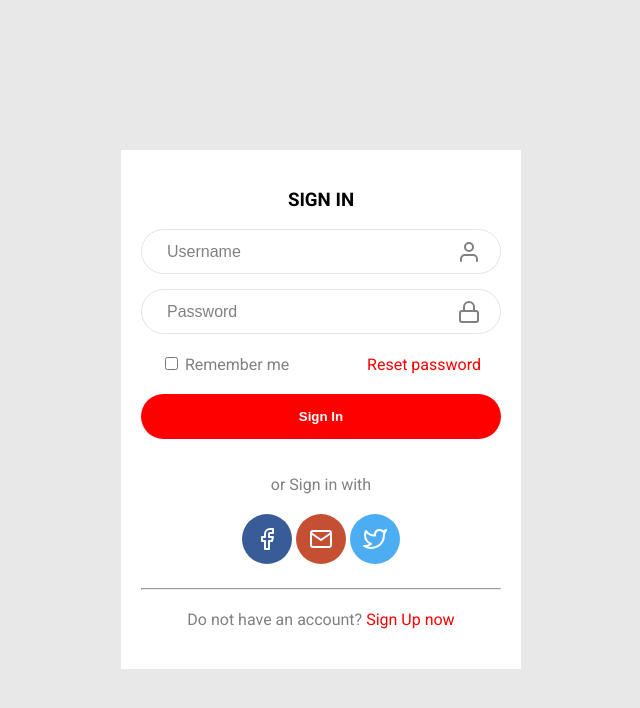
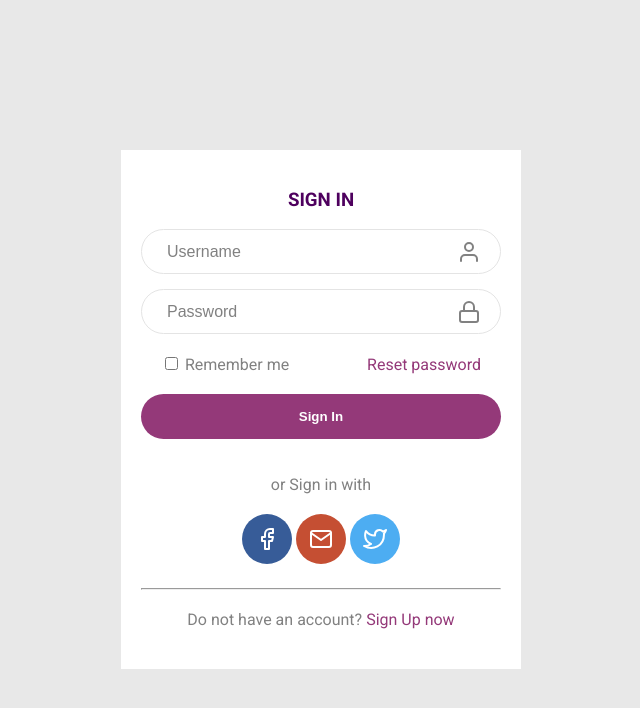
Before and after one commit to marialgomes/signinform, a plain HTML site: page index.html in a window 1280 px wide. Shown: the whole page, without its empty margins (319-959 px from the left). Drawn offline with nearby package versions, Linux system fonts and the light colour scheme.

Commit message:
signin form

```diff
--- a/index.html
+++ b/index.html
@@ -4,7 +4,7 @@
     <meta charset="UTF-8" />
     <meta http-equiv="X-UA-Compatible" content="IE=edge" />
     <meta name="viewport" content="width=device-width, initial-scale=1.0" />
-    <title>Document</title>
+    <title>Sign In </title>
     <link href="style.css" rel="stylesheet" />
     <script src="https://unpkg.com/feather-icons"></script>
   </head>
--- a/style.css
+++ b/style.css
@@ -21,6 +21,7 @@ form {
 
 form h3 {
     text-align: center;
+    color: #4e005e;
 }
 
 form .input-container {
@@ -37,7 +38,7 @@ form .input-container input, input[type="submit"] {
 form input[type="submit"] {
     cursor: pointer;
     border: 0;
-    background: red;
+    background: rgb(148, 57, 121);
     color: white;
     font-weight: bold;
     margin-bottom: 20px;
@@ -78,7 +79,7 @@ form .input-container svg {
 
 a {
     text-align: right;
-    color: red;
+    color: rgb(148, 57, 121);
     text-decoration: none;
 }
 
@@ -99,6 +100,7 @@ form .social-media-container .icon-container {
     height: 50px;
     border-radius: 50%;
     position: relative;
+    cursor: pointer;
 }
 
 form .social-media-container .icon-container:nth-child(2) {
```
